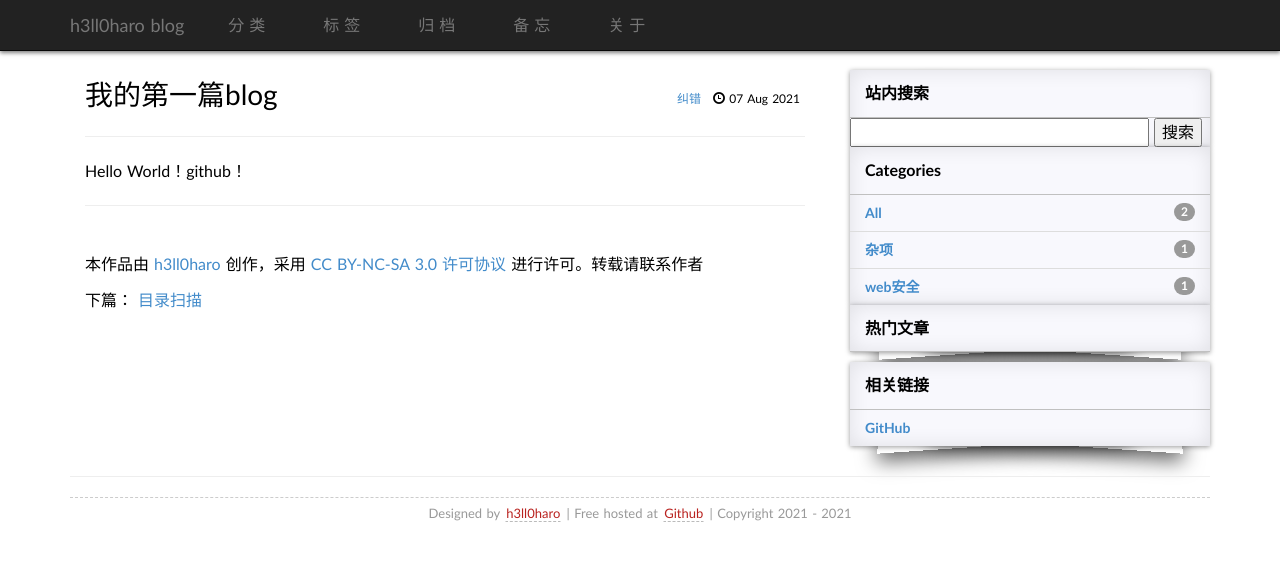
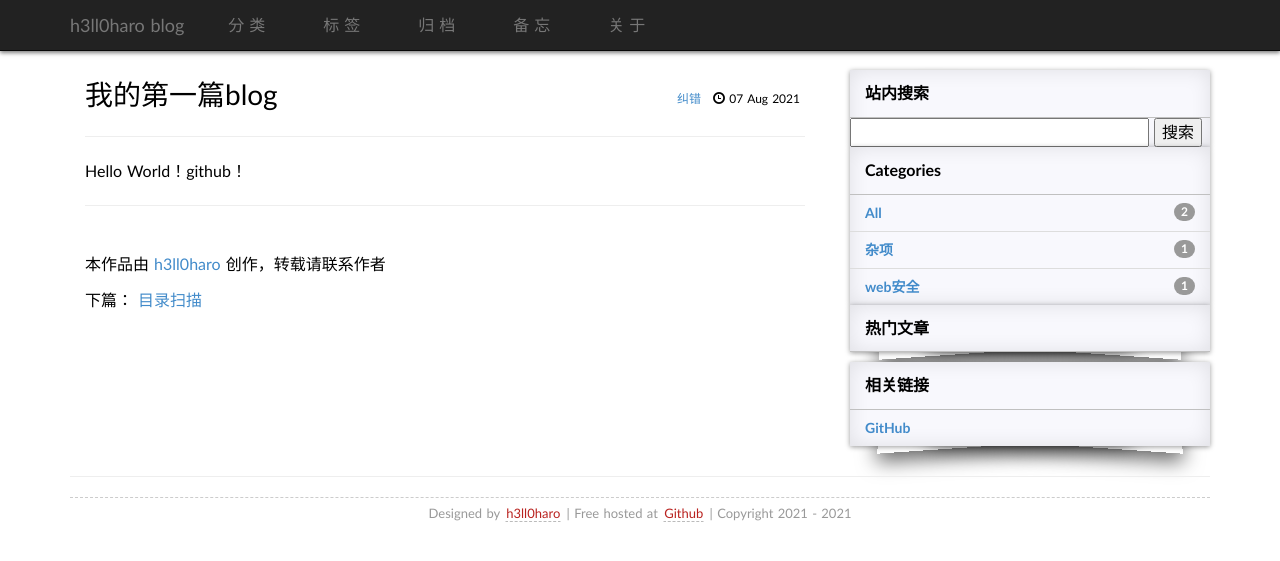
Before and after one commit to h3ll0haro/h3ll0haro.github.io, a Jekyll site: the page built from _posts/2021-08-07-hello.md, in a window 1280 px wide. Shown: the top 561 px of the page. Built offline with Jekyll 4.4.1, drawn with Linux system fonts in a browser that asks for light colours; some web fonts are replaced; comment, search, counter and statistics services are not loaded.

Commit message:
Update post.html

```diff
--- a/_layouts/post.html
+++ b/_layouts/post.html
@@ -25,9 +25,7 @@ layout: default
 		<hr>
 	<br/>
         <p>
-          本作品由 <a href="mailto:{{ site.email }}">{{ site.author }}</a> 创作，采用
-          <a rel="license" href="http://creativecommons.org/licenses/by-nc-sa/3.0/cn/" title="查看协议详细信息" target="_blank">CC BY-NC-SA 3.0 许可协议</a>
-          进行许可。转载请联系作者
+          本作品由 <a href="mailto:{{ site.email }}">{{ site.author }}</a> 创作，转载请联系作者
         </p>
 	<div style="margin-top:10px;margin-bottom:10px">
 	  {%if page.previous%}
```
